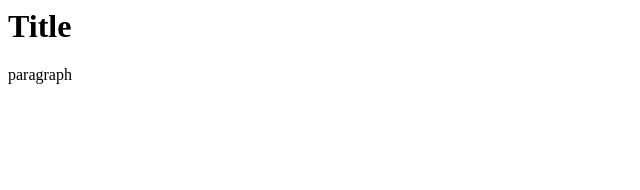
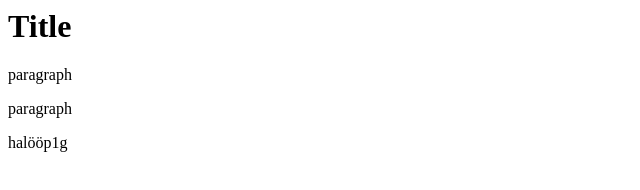
Before and after one commit to RicketyRunner/home, a plain HTML site: page index.html in a window 1280 px wide. Shown: the whole page, without its empty margins (0-640 px from the left). Drawn offline with Linux system fonts and the light colour scheme.

Commit message:
changed everything

```diff
--- a/index.html
+++ b/index.html
@@ -1,2 +1,14 @@
-<h1>Title</h1>
-<p>paragraph</p>
+<head>
+    <title>Hallo</title>
+
+</head>
+<body>
+    <h1>Title</h1>
+    <p>paragraph</p>
+    <div>
+        <p>paragraph</p>
+        <div>
+            halööp1g
+        </div>
+    </div>
+</body>
```
